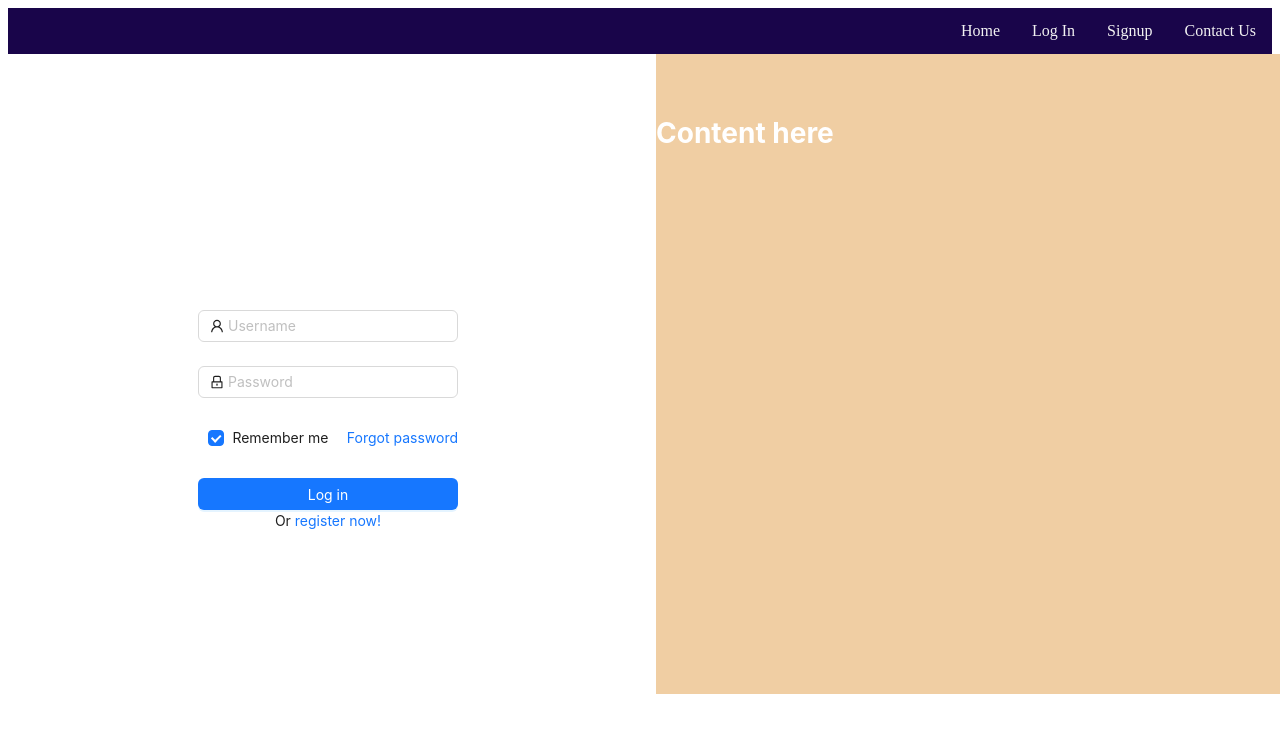
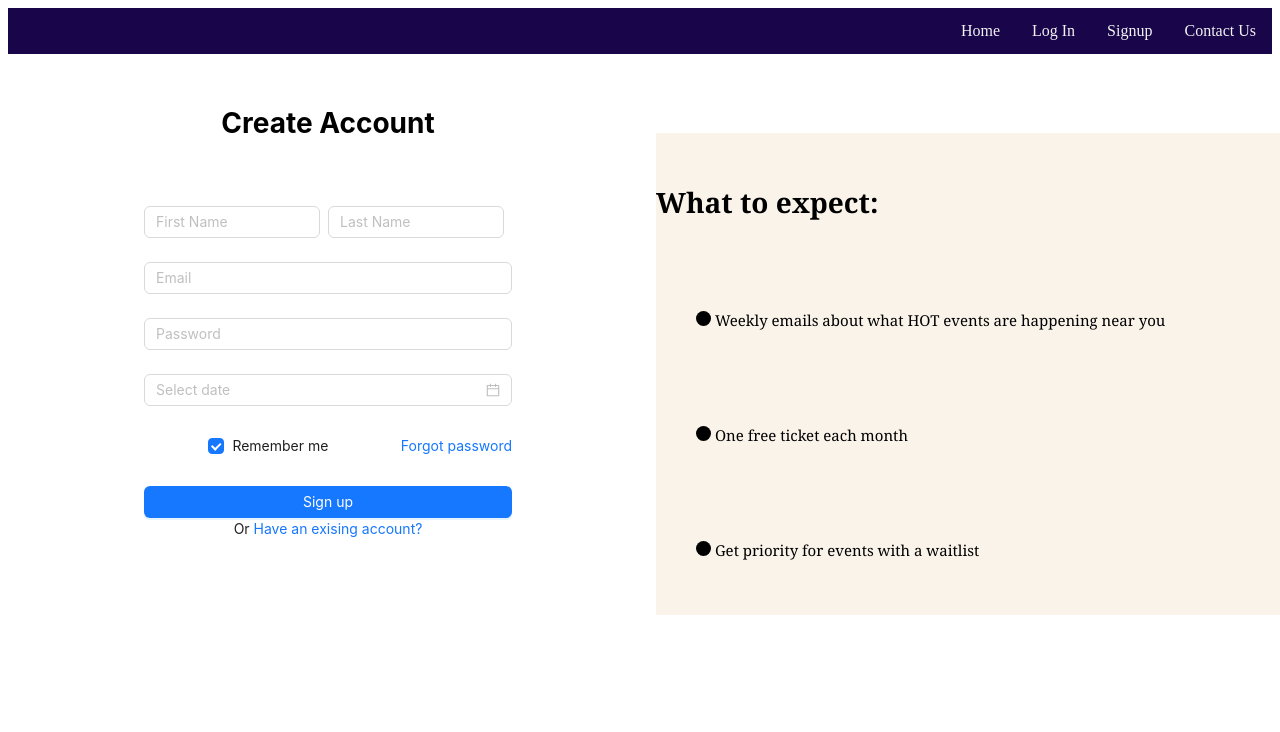
Before and after one commit to Varlotte/phase4-venue-project, a React app in the folder client/: page /signup in a window 1280 px wide. Built offline with nearby package versions, Linux system fonts and the light colour scheme.

Commit message:
Signup form complete, post fetch, css

```diff
--- a/client/src/components/App.js
+++ b/client/src/components/App.js
@@ -11,7 +11,7 @@ import Login from "../layout/Login";
 
 function App() {
 
-  console.log("PLEASEEEEEEEE")
+
 
   return (
     <div>
--- a/client/src/index.css
+++ b/client/src/index.css
@@ -60,7 +60,7 @@
     text-align: center;
     margin: 0 auto;
     color: #fff;
-    line-height: 120px;
+    line-height: 100px;
     height: 50vw;
     width: 50vw;
     background-color: white;
@@ -69,9 +69,25 @@
 .signup-layout {
     /* text-align: center; */
     margin: 0 auto;
-    height: 50vw;
+    height: auto;
     width: 50vw;
-    line-height: 120px;
+    line-height: 100px;
     color: #fff;
-    background-color: #f0cea3;
+    background-color: #f9f3ea;
 }
+
+#normal_login {
+  height: fit-content;
+  padding: 14px 16px;
+}
+
+.content {
+  color: black;
+  font-family:Georgia, 'Times New Roman', Times, serif;
+  font-stretch: condensed;
+
+}
+
+.ant-space-item {
+  object-fit: cover;
+}
--- a/client/src/layout/Content.jsx
+++ b/client/src/layout/Content.jsx
@@ -1,9 +1,13 @@
 import React from "react";
+import {BsFillCircleFill} from 'react-icons/bs'
 
 function Content() {
     return (
-        <div>
-            <h1>Content here</h1>
+        <div className="content">
+            <h1 style ={{fontFamily: ''}}> What to expect: </h1>
+            <ul style = {{fontSize: '15px'}}><BsFillCircleFill /> Weekly emails about what HOT events are happening near you</ul>
+            <ul style = {{fontSize: '15px'}}><BsFillCircleFill /> One free ticket each month</ul>
+            <ul style = {{fontSize: '15px'}}><BsFillCircleFill /> Get priority for events with a waitlist</ul>
         </div>
     )
 }
--- a/client/src/layout/SignForm.jsx
+++ b/client/src/layout/SignForm.jsx
@@ -1,14 +1,31 @@
 import React from "react";
 import { LockOutlined, UserOutlined } from '@ant-design/icons';
-import { Button, Checkbox, Form, Input} from 'antd'
+import { Button, Checkbox, Form, Input, DatePicker} from 'antd'
+import {useState} from 'react';
 
 
 
 function SignForm() {
+    const [attendees, SetAttendees] = useState([])
 
     const onFinish = (values) => {
-    console.log('Received values of form: ', values);
+        let user = {
+            name: values.firstname + " " + values.lastname,
+            email: values.email,
+            password: values.password,
+            birthday: values["birthday"].format("YYYY-MM-DD"),
+        }
+        fetch("http://127.0.0.1:5555/attendees",{
+            method: 'POST',
+            headers: {'Content-Type': 'application/json'},
+            body: JSON.stringify(user),
+        })
+        .then(res => res.json())
+        .then(data => console.log(data))
+    console.log('Received values of form: ', user);
   };
+
+
 
     return (
         <Form
@@ -18,20 +35,45 @@ function SignForm() {
       onFinish={onFinish}
     >
       <Form.Item
-        name="username"
-        rules={[{ required: true, message: 'Please input your Username!' }]}
+        name="firstname"
+        rules={[{ required: true, message: 'First name required' }]}
+        style={{ display: 'inline-block', width: 'calc(50% - 8px)' }}
       >
-        <Input prefix={<UserOutlined className="site-form-item-icon" />} placeholder="Username" />
+        <Input placeholder="First Name" />
+      </Form.Item>
+      <Form.Item
+        name="lastname"
+        rules={[{ required: true, message: 'Last name required' }]}
+        style={{ display: 'inline-block', width: 'calc(50% - 8px)', margin: '0 8px' }}
+      >
+        <Input placeholder="Last Name" />
+      </Form.Item>
+      <Form.Item
+        name="email"
+        rules={[{ required: true, message: 'Email required' }]}
+      >
+        <Input
+          type="email"
+          placeholder="Email"
+        />
       </Form.Item>
       <Form.Item
         name="password"
-        rules={[{ required: true, message: 'Please input your Password!' }]}
+        rules={[{ required: true, message: 'Password required' },
+        {min: 12, message: 'Password must be minimum 12 characters' }]}
       >
         <Input
-          prefix={<LockOutlined className="site-form-item-icon" />}
           type="password"
           placeholder="Password"
         />
+      </Form.Item>
+      <Form.Item name="birthday">
+          <DatePicker
+          type = "birthday"
+          rules = {[{required: true, message: "Birth date is required"}]}
+          style = {{width: 'calc(100%)'}}
+          format="YYYY-MM-DD"
+          />
       </Form.Item>
       <Form.Item>
         <Form.Item name="remember" valuePropName="checked" noStyle>
@@ -45,9 +87,9 @@ function SignForm() {
 
       <Form.Item>
         <Button type="primary" htmlType="submit" className="login-form-button">
-          Log in
+          Sign up
         </Button>
-        Or <a href="">register now!</a>
+        Or <a href="">Have an exising account?</a>
       </Form.Item>
     </Form>
   );
--- a/client/src/layout/Signup.js
+++ b/client/src/layout/Signup.js
@@ -12,52 +12,18 @@ function Signup() {
   return (
     <Space>
       <Layout className='signup-layout-sider' direction="horizontal" size='medium'>
-        <SignForm >Sider</SignForm>
+        <h1
+        style = {{color: 'black'}}
+        >
+        Create Account
+        </h1>
+        <SignForm className='signform'>Sider</SignForm>
       </Layout>
       <Layout className='signup-layout'>
       <Content >Content</Content>
       </Layout>
 
   </Space>
-    // <Form
-    //   name="normal_login"
-    //   className="login-form"
-    //   initialValues={{ remember: true }}
-    //   onFinish={onFinish}
-    // >
-    //   <Form.Item
-    //     name="username"
-    //     rules={[{ required: true, message: 'Please input your Username!' }]}
-    //   >
-    //     <Input prefix={<UserOutlined className="site-form-item-icon" />} placeholder="Username" />
-    //   </Form.Item>
-    //   <Form.Item
-    //     name="password"
-    //     rules={[{ required: true, message: 'Please input your Password!' }]}
-    //   >
-    //     <Input
-    //       prefix={<LockOutlined className="site-form-item-icon" />}
-    //       type="password"
-    //       placeholder="Password"
-    //     />
-    //   </Form.Item>
-    //   <Form.Item>
-    //     <Form.Item name="remember" valuePropName="checked" noStyle>
-    //       <Checkbox>Remember me</Checkbox>
-    //     </Form.Item>
-
-    //     <a className="login-form-forgot" href="">
-    //       Forgot password
-    //     </a>
-    //   </Form.Item>
-
-    //   <Form.Item>
-    //     <Button type="primary" htmlType="submit" className="login-form-button">
-    //       Log in
-    //     </Button>
-    //     Or <a href="">register now!</a>
-    //   </Form.Item>
-    // </Form>
   );
 }
 
```
Also changed, not shown: 1 other file.
